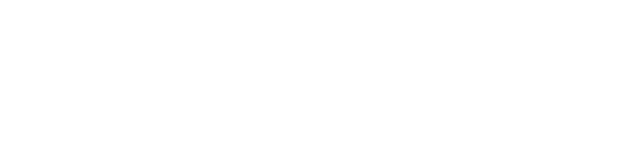
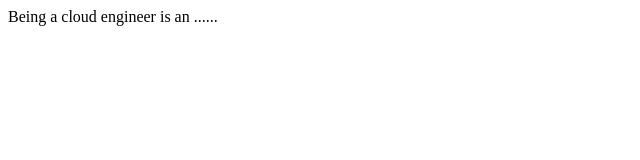
Before and after one commit to faithyife/CloudCode, a plain HTML site: page index.html in a window 1280 px wide. Shown: the whole page, without its empty margins (0-640 px from the left). Drawn offline with Linux system fonts and the light colour scheme.

Commit message:
third commit

```diff
--- a/index.html
+++ b/index.html
@@ -6,6 +6,6 @@
     <title>My cloud</title>
 </head>
 <body>
-
+  Being a cloud engineer is an ......
 </body>
 </html>
```
